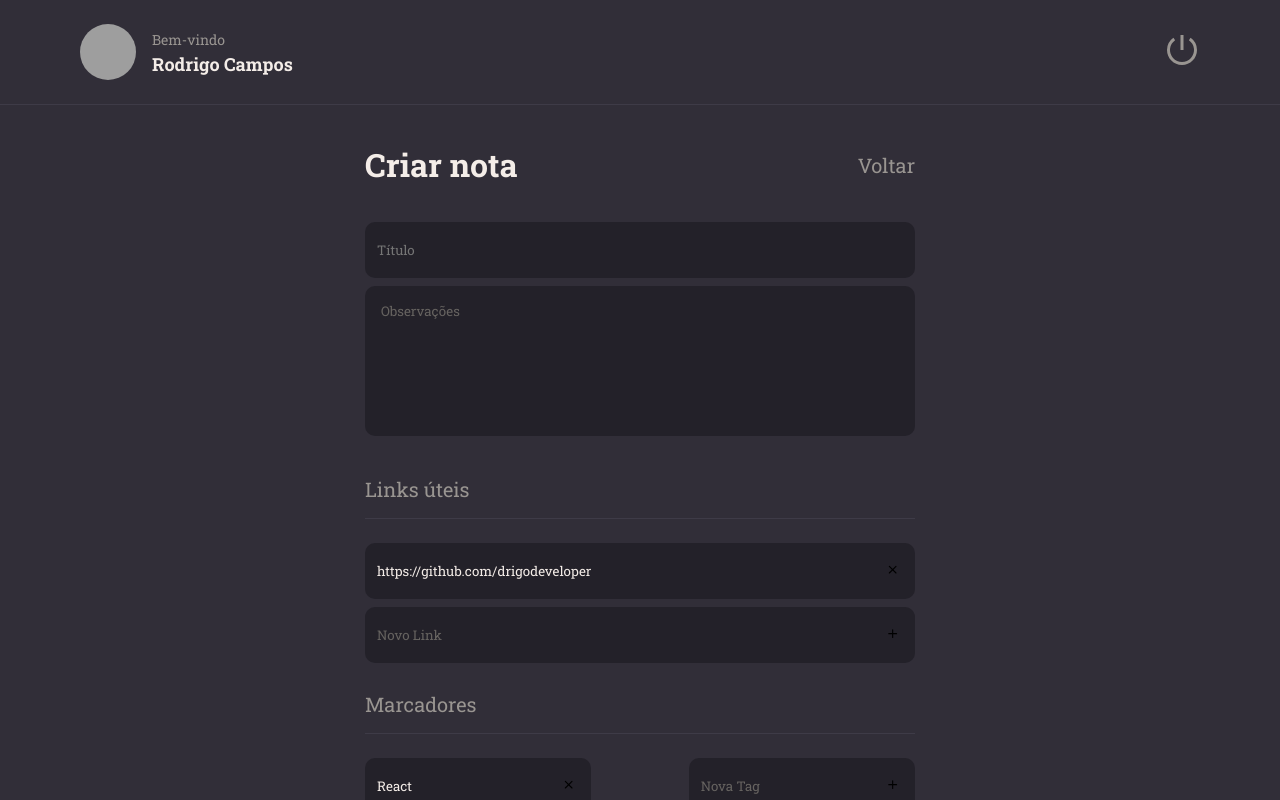
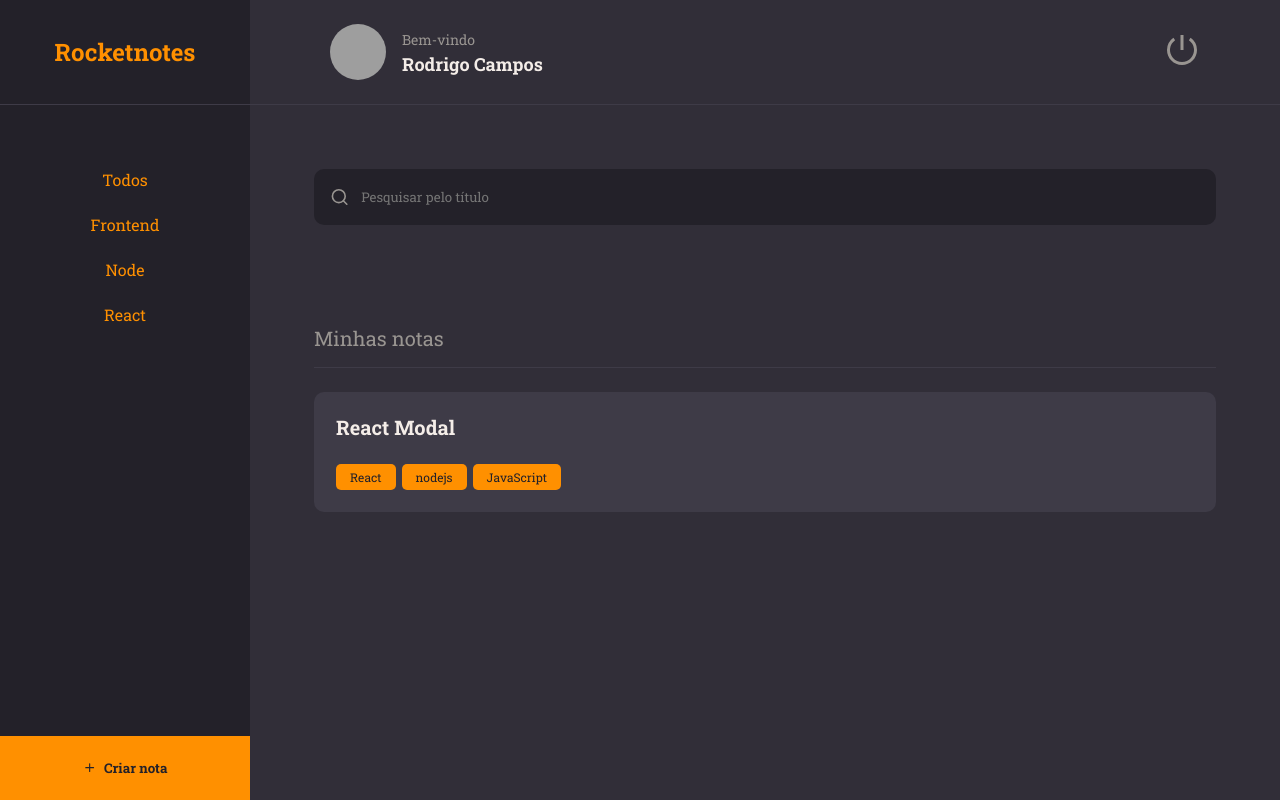
Before and after one commit to drigodeveloper/error-css-react, a React (Vite) app: page / in a window 1280 px wide. Built offline with nearby package versions, Linux system fonts and the light colour scheme; grey boxes are pictures that could not be loaded.

Commit message:
Primeiras rotas criadas

```diff
--- a/src/main.jsx
+++ b/src/main.jsx
@@ -1,6 +1,6 @@
 import React from 'react'
 import ReactDOM from 'react-dom/client'
-import { New } from './pages/new'
+import { Routes } from './routes'
 import { ThemeProvider } from "styled-components"
 import theme from './styles/theme.js'
 import GlobalStyle from './styles/global.js'
@@ -10,7 +10,7 @@
   <React.StrictMode>
     <ThemeProvider theme={theme}>
       <GlobalStyle />
-    <New />
+    <Routes />
     </ThemeProvider>
   </React.StrictMode>,
 
--- /dev/null
+++ b/src/routes/app.routes.jsx
@@ -0,0 +1,17 @@
+import { Routes, Route } from "react-router-dom";
+
+import { New } from "../pages/new";
+import { Home } from "../pages/home";
+import { Profile } from "../pages/profile";
+import { Details } from "../pages/Details";
+
+export function AppRoutes() {
+    return(
+        <Routes>
+            <Route path="/new" element={<New/>}/>
+            <Route path="/" element={<Home/>}/>
+            <Route path="/profile" element={<Profile/>}/>
+            <Route path="/details/:id" element={<Details/>}/>
+        </Routes>
+    )
+}
--- /dev/null
+++ b/src/routes/index.jsx
@@ -0,0 +1,11 @@
+import { BrowserRouter } from "react-router-dom";
+import { AppRoutes } from "./app.routes";
+
+
+export function Routes() {
+    return(
+        <BrowserRouter>
+            <AppRoutes />
+        </BrowserRouter>
+    )
+}
```
